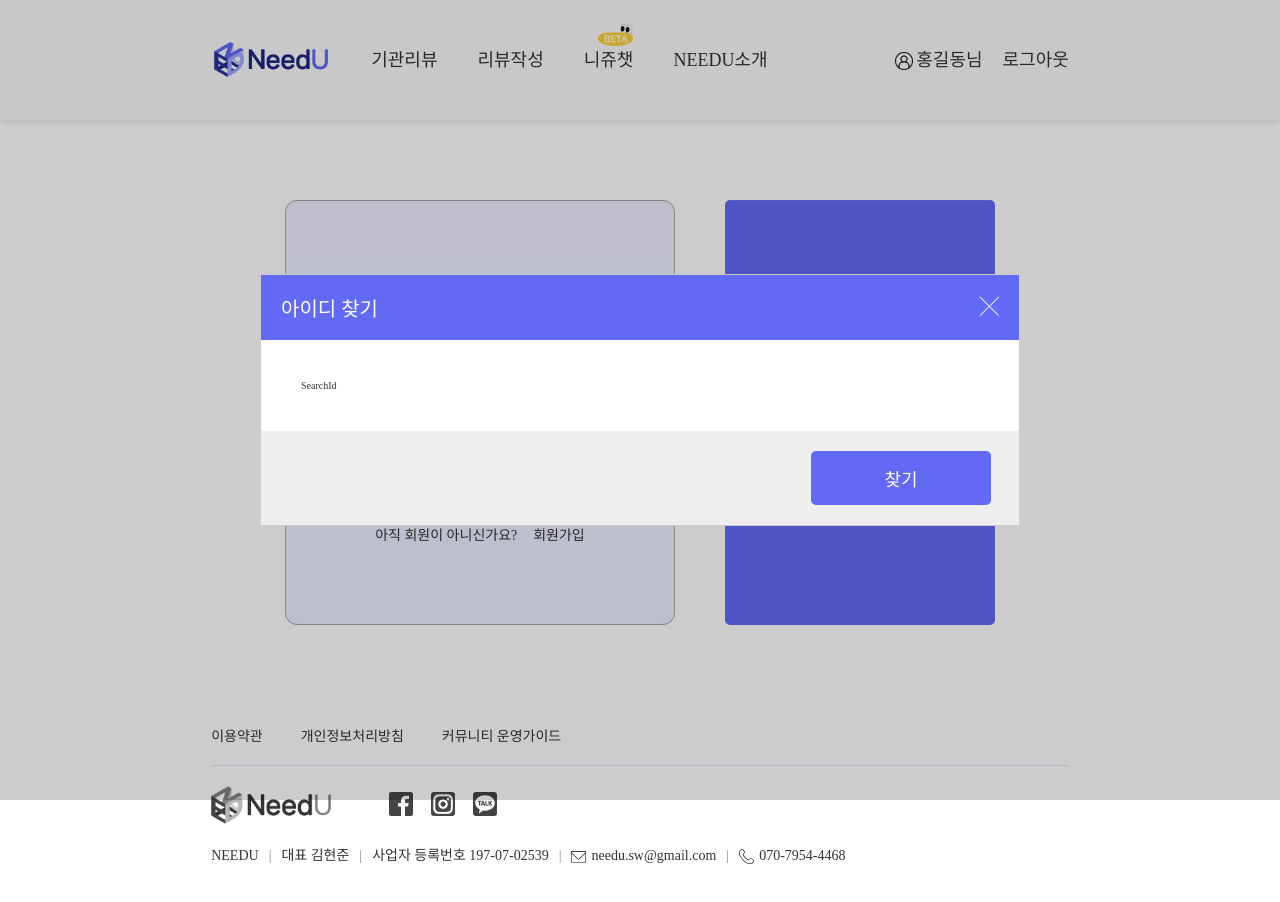
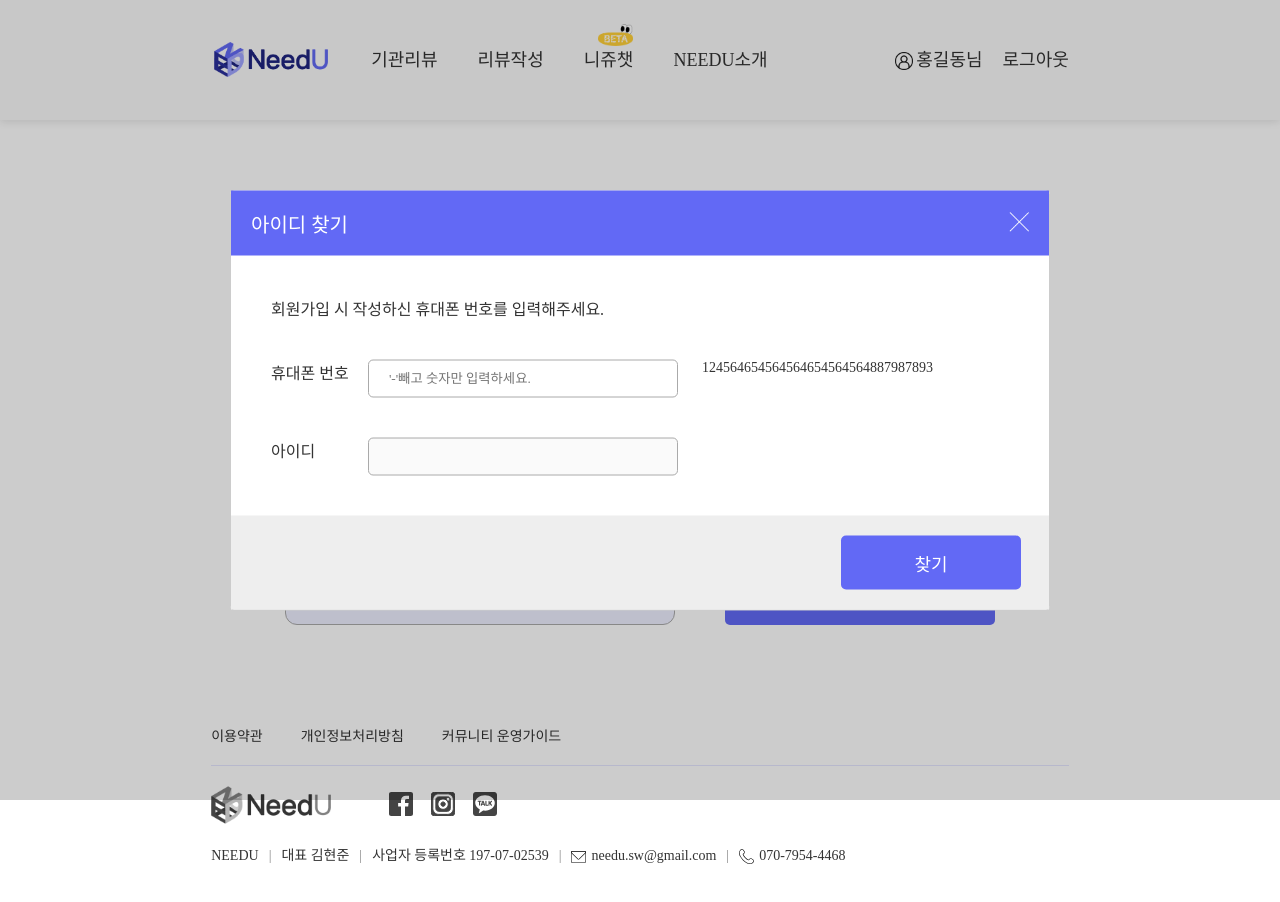
Before and after one commit to Code-KHJ/needu-frontend-react, a React (Vite) app: page /login in a window 1280 px wide. Both pictures are taken after a click on the button "아이디 찾기". Shown: the top 902 px of the page. Built offline with nearby package versions, Linux system fonts and the light colour scheme; a web font is replaced by a local one.

Commit message:
feat: id찾기 modal

```diff
--- a/src/components/modal/Modal.scss
+++ b/src/components/modal/Modal.scss
@@ -38,6 +38,44 @@
   }
 }
 
+//내부 폼
+.explanation {
+  font-size: 1.4rem;
+}
+.item {
+  display: flex;
+  flex-direction: row;
+  justify-content: flex-start;
+  gap: 10px;
+  margin-top: 40px;
+  font-size: 1.4rem;
+  flex-wrap: wrap;
+  & > label {
+    width: 100px;
+  }
+  .item-input {
+    display: flex;
+    flex-direction: column;
+    gap: 4px;
+    width: 100%;
+    max-width: 310px;
+    & > input {
+      padding: 10px 20px;
+      max-width: 310px;
+      width: 100%;
+      height: 38px;
+      border-radius: 5px;
+      border: 1px solid #aaa;
+    }
+    & > p {
+      max-width: 310px;
+      padding: 0px 20px;
+      font-size: 1.2rem;
+      overflow-wrap: anywhere;
+    }
+  }
+}
+
 /* mobile-end */
 
 @media screen and (min-width: 768px) {
@@ -50,6 +88,23 @@
 
   .modal-footer {
     justify-content: flex-end;
+  }
+
+  //내부 폼
+  .explanation {
+    font-size: 1.6rem;
+  }
+  .item {
+    font-size: 1.6rem;
+    flex-wrap: nowrap;
+    .item-input {
+      flex-direction: row;
+      flex-wrap: wrap;
+      max-width: none;
+      & > p {
+        font-size: 1.4rem;
+      }
+    }
   }
 }
 
@@ -67,4 +122,13 @@
       font-size: 1.8rem;
     }
   }
+
+  //내부 폼
+  .item {
+    .item-input {
+      & > p {
+        max-width: none;
+      }
+    }
+  }
 }
--- a/src/components/modal/Modal.tsx
+++ b/src/components/modal/Modal.tsx
@@ -27,7 +27,7 @@ const ModalComponent: React.FC<ModalProps> = ({
     content: {
       width: "80%",
       height: "auto",
-      maxWidth: "760px",
+      maxWidth: "820px",
       top: "50%",
       right: "unset",
       bottom: "unset",
--- a/src/components/modal/SearchId.tsx
+++ b/src/components/modal/SearchId.tsx
@@ -1,7 +1,36 @@
 import React from "react";
 
 const SearchId = () => {
-  return <div>SearchId</div>;
+  return (
+    <>
+      <div className="explanation">
+        회원가입 시 작성하신 휴대폰 번호를 입력해주세요.
+      </div>
+      <form>
+        <fieldset>
+          <div className="item">
+            <label>휴대폰 번호</label>
+            <div className="item-input">
+              <input
+                type="text"
+                autoComplete="off"
+                placeholder="'-'빼고 숫자만 입력하세요."
+                maxLength={11}
+                required
+              ></input>
+              <p>124564654564564654564564887987893</p>
+            </div>
+          </div>
+          <div className="item userId">
+            <label>아이디</label>
+            <div className="item-input">
+              <input type="text" disabled></input>
+            </div>
+          </div>
+        </fieldset>
+      </form>
+    </>
+  );
 };
 
 export default SearchId;
```
